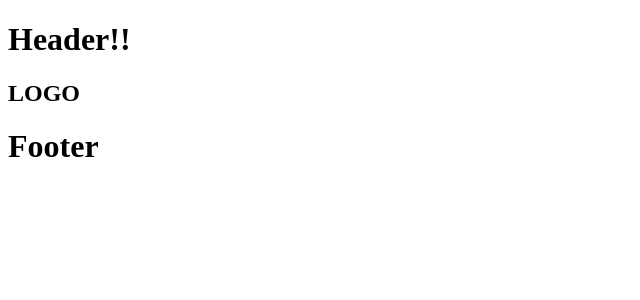
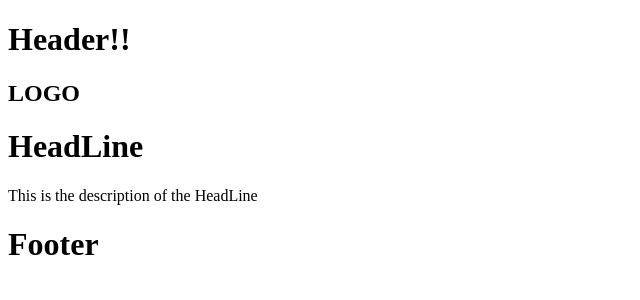
Before and after one commit to K-Sato1995/jest-react-practice, a React (Create React App) app: page / in a window 1280 px wide. Shown: the top 300 px of the page, without its empty margins (0-640 px from the left). Built offline with nearby package versions, Linux system fonts and the light colour scheme.

Commit message:
Add Headline to show how to test class components with props

```diff
--- a/src/App.js
+++ b/src/App.js
@@ -1,11 +1,16 @@
 import React from "react";
 import Header from "./components/Header";
 import Footer from "./components/Footer";
+import HeadLine from "./components/HeadLine";
 
 function App() {
   return (
     <div className="App">
       <Header />
+      <HeadLine
+        header={"HeadLine"}
+        description={"This is the description of the HeadLine"}
+      />
       <Footer />
     </div>
   );
--- /dev/null
+++ b/src/components/HeadLine/index.jsx
@@ -0,0 +1,23 @@
+import React from "react";
+
+class HeadLine extends React.Component {
+  constructor(props) {
+    super(props);
+  }
+  render() {
+    const { header, description } = this.props;
+
+    if (!header) {
+      return null;
+    }
+
+    return (
+      <div className="headlineComponent">
+        <h1 className="header">{header}</h1>
+        <p className="description">{description}</p>
+      </div>
+    );
+  }
+}
+
+export default HeadLine;
```
Also changed, not shown: 2 other files (tests, documents, lock files or other folders).
